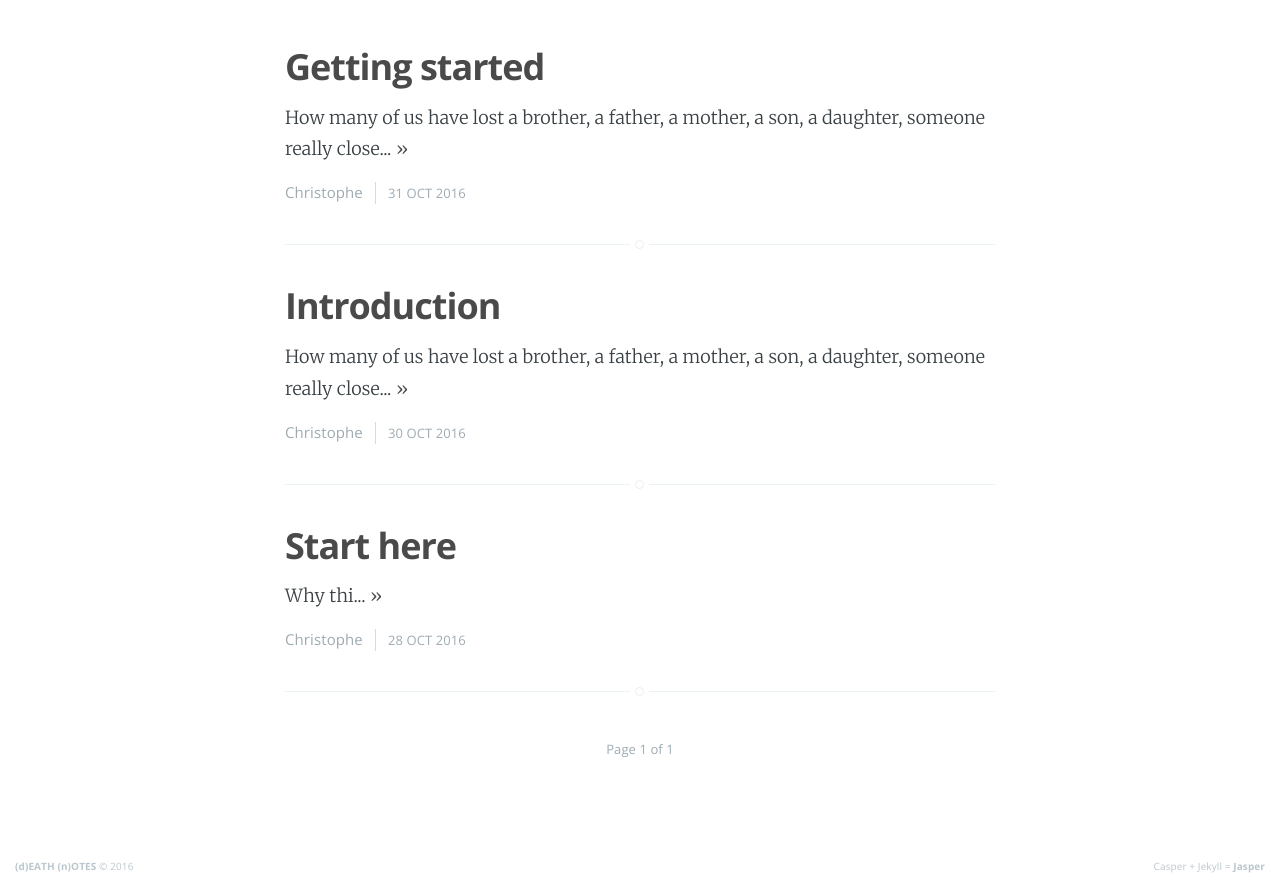
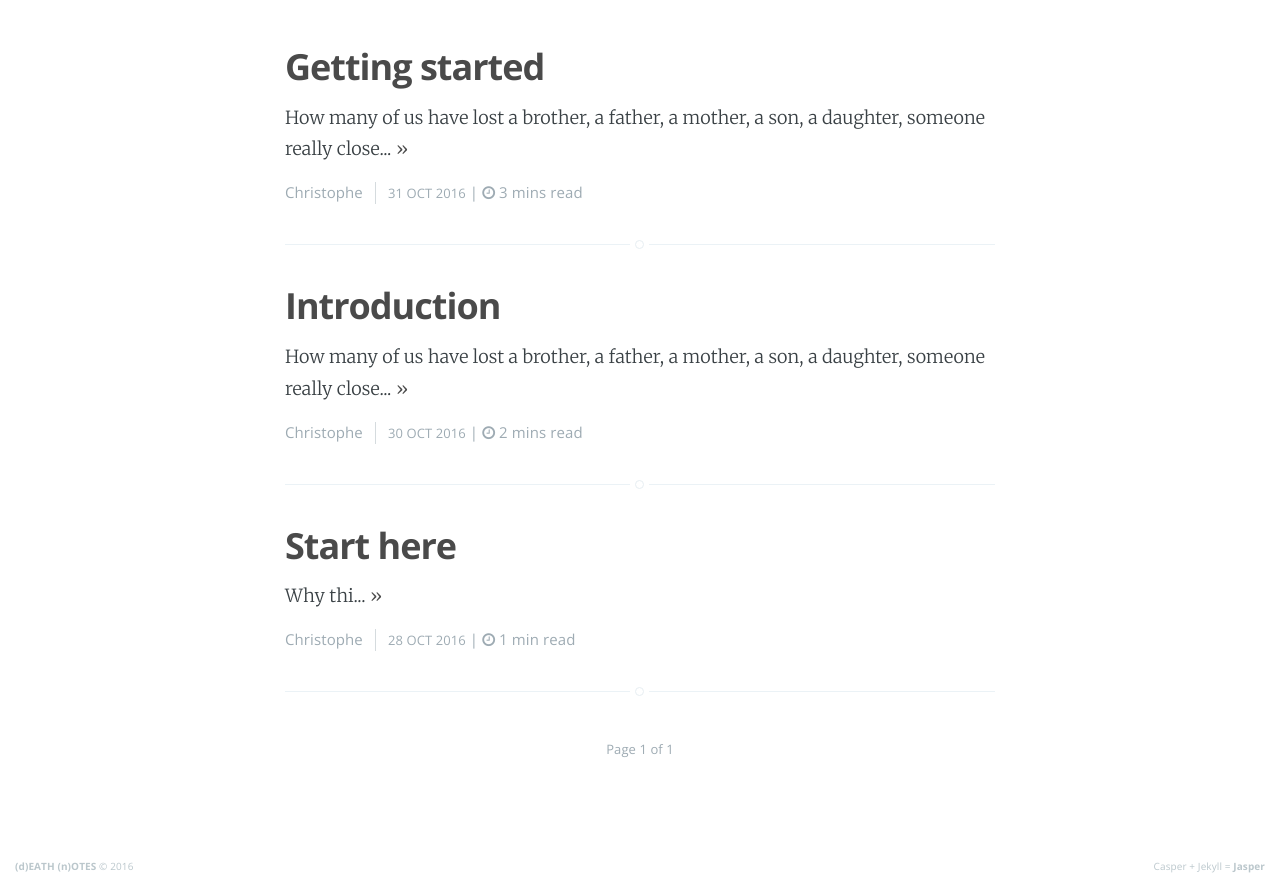
Before and after one commit to chrisvidal/death-notes, a Jekyll site: the page built from index.html, in a window 1280 px wide, cut to the strip 679-1564 px from the top of the page. Built offline with Jekyll 4.4.1, drawn with Linux system fonts in a browser that asks for light colours; the list of posts is cut into pages by our own code; some of the changed lines change nothing that is shown.

Commit message:
adding read time

```diff
--- a/_includes/loop.html
+++ b/_includes/loop.html
@@ -37,6 +37,9 @@
   {% endif %}
 
     <time class="post-date" datetime="{{ post.date | date_to_xmlschema }}">{{ post.date | date_to_string }}</time>
+    {% if post.read_time %}
+        | <span class="page__meta"><i class="fa fa-clock-o" aria-hidden="true"></i> {% include read-time.html %}</span>
+    {% endif %}
   </footer>
 </article>
 
--- a/_includes/read-time.html
+++ b/_includes/read-time.html
@@ -6,11 +6,11 @@
 
 {% if site.words_per_minute %}
   {% if words < 180 %}
-      {{ site.data.ui-text[site.locale].less_than | default: "less than" }} 1 {{ site.data.ui-text[site.locale].minute_read | default: "minute read" }}
+      {{ site.data.ui-text[site.locale].less_than | default: "less than" }} 1 {{ site.data.ui-text[site.locale].min_read | default: "min read" }}
     {% elsif words < 360 %}
-      1 {{ site.data.ui-text[site.locale].minute_read | default: "minute read" }}
+      1 {{ site.data.ui-text[site.locale].min_read | default: "min read" }}
     {% else %}
-      {{ words | divided_by:site.words_per_minute }} {{ site.data.ui-text[site.locale].minute_read | default: "minute read" }}
+      {{ words | divided_by:site.words_per_minute }} {{ site.data.ui-text[site.locale].min_read | default: "mins read" }}
     {% endif %}
 {% else %}
   {{ site.data.ui-text[site.locale].undefined_wpm | "Undefined parameter words_per_minute at _config.yml" }}
```
